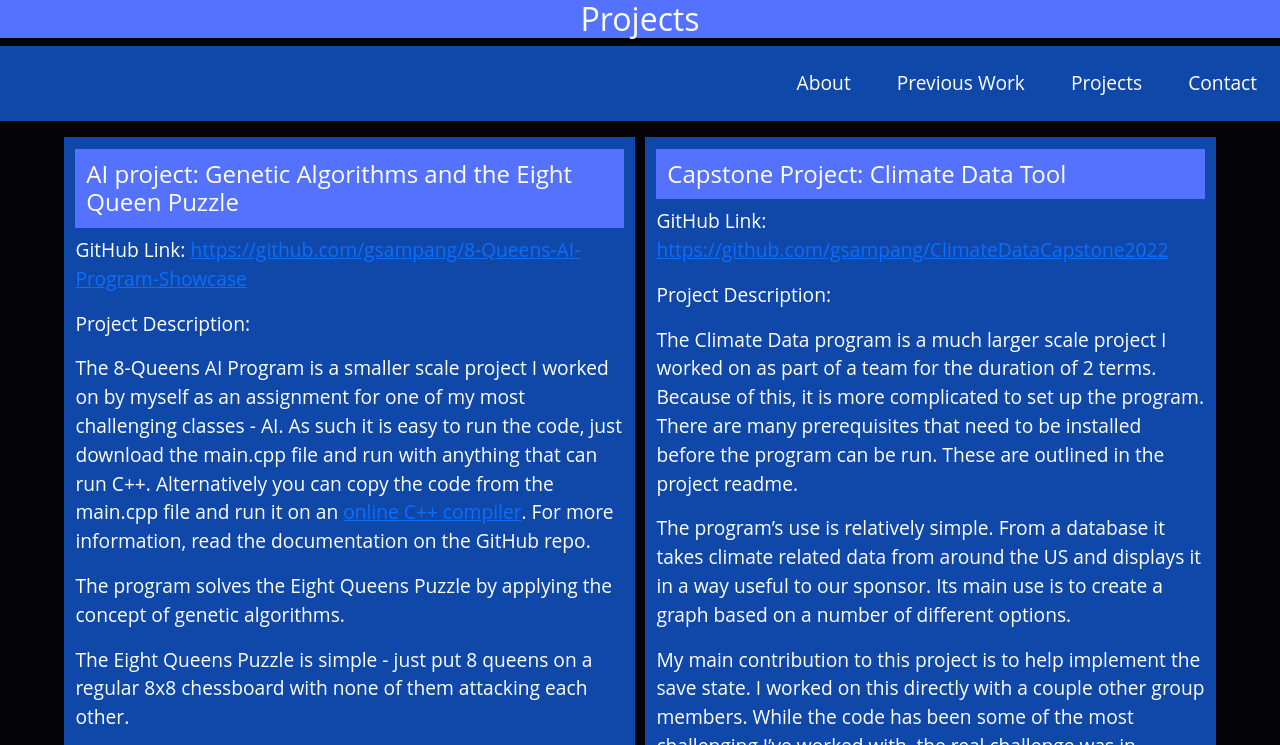
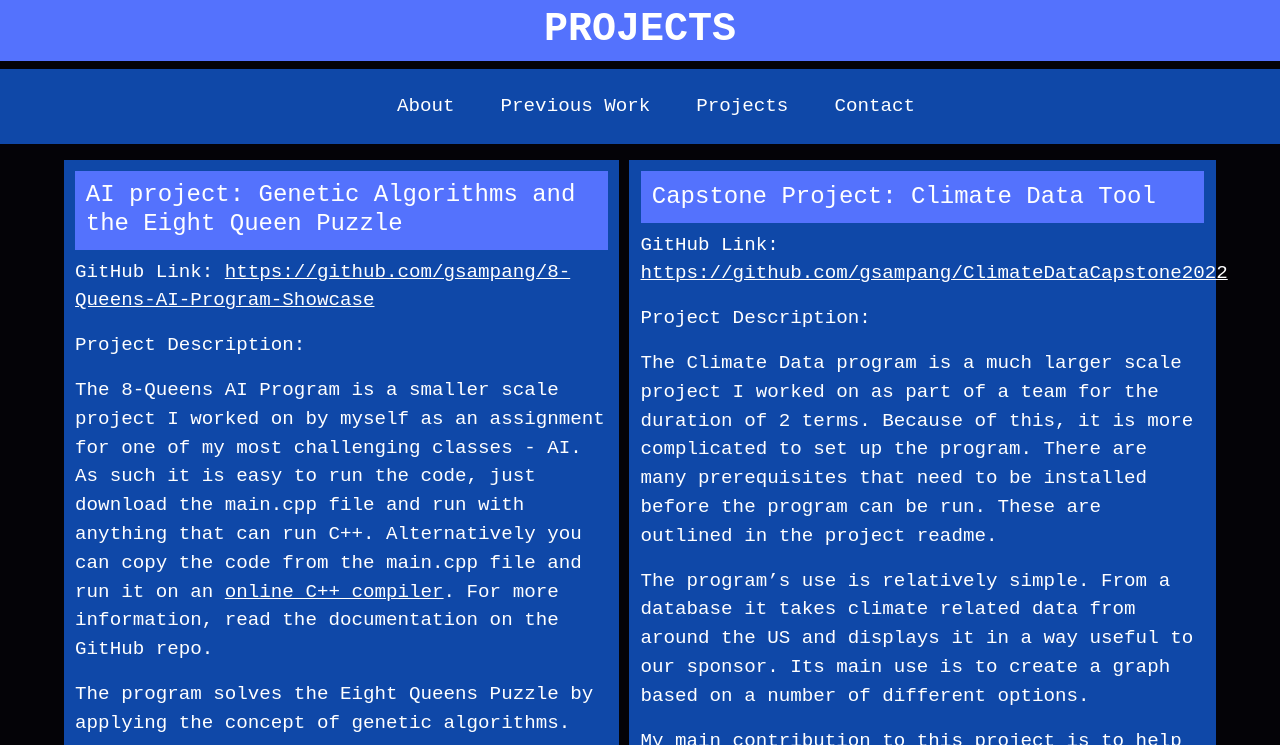
Before and after one commit to gsampang/webdev-Personal-Website, a plain HTML site: page projects.html in a window 1280 px wide. Shown: the top 745 px of the page. Drawn offline with nearby package versions, Linux system fonts and the light colour scheme.

Commit message:
Batch of minor style changes

```diff
--- a/projects.html
+++ b/projects.html
@@ -25,7 +25,9 @@
         <h2>AI project: Genetic Algorithms and the Eight Queen Puzzle</h2>
         <p>
           GitHub Link:
-          <a href="https://github.com/gsampang/8-Queens-AI-Program-Showcase"
+          <a
+            href="https://github.com/gsampang/8-Queens-AI-Program-Showcase"
+            class="link-p"
             >https://github.com/gsampang/8-Queens-AI-Program-Showcase</a
           >
         </p>
@@ -36,7 +38,7 @@
           As such it is easy to run the code, just download the main.cpp file
           and run with anything that can run C++. Alternatively you can copy the
           code from the main.cpp file and run it on an
-          <a href="https://www.onlinegdb.com/online_c++_compiler"
+          <a href="https://www.onlinegdb.com/online_c++_compiler" class="link-p"
             >online C++ compiler</a
           >. For more information, read the documentation on the GitHub repo.
         </p>
@@ -79,7 +81,9 @@
         <h2>Capstone Project: Climate Data Tool</h2>
         <p>
           GitHub Link:
-          <a href="https://github.com/gsampang/ClimateDataCapstone2022"
+          <a
+            href="https://github.com/gsampang/ClimateDataCapstone2022"
+            class="link-p"
             >https://github.com/gsampang/ClimateDataCapstone2022</a
           >
         </p>
--- a/styles.css
+++ b/styles.css
@@ -12,7 +12,7 @@
 
 /* General Styling */
 body {
-  font-family: "Open Sans", "Helvetica Neue", sans-serif;
+  font-family: "Roboto Mono", monospace;
   font-size: 1.2em;
   background: var(--background);
   color: var(--text);
@@ -22,7 +22,10 @@ h1 {
   text-align: center;
   background-color: var(--secondary);
   color: var(--text);
-  font-size: 2rem;
+  font-size: 2.5rem;
+  font-weight: bold;
+  text-transform: uppercase;
+  padding: 0.5%;
 }
 
 h2 {
@@ -105,7 +108,7 @@ li {
 .flex-container {
   display: flex;
   background-color: var(--primary);
-  justify-content: flex-end;
+  justify-content: center;
 }
 
 .flex-item {
@@ -201,6 +204,14 @@ li {
 }
 
 /* Projects Styling */
+.link-p {
+  color: var(--text);
+}
+
+.link-p:hover {
+  color: var(--tertiary);
+}
+
 .item1-p {
   grid-area: AI;
 }
```
